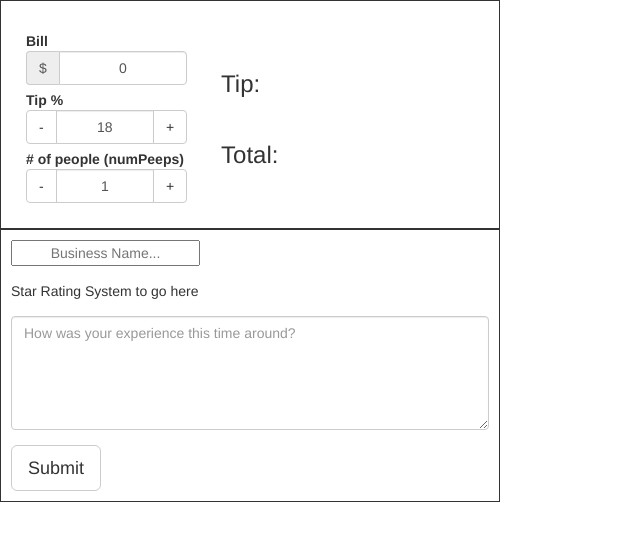
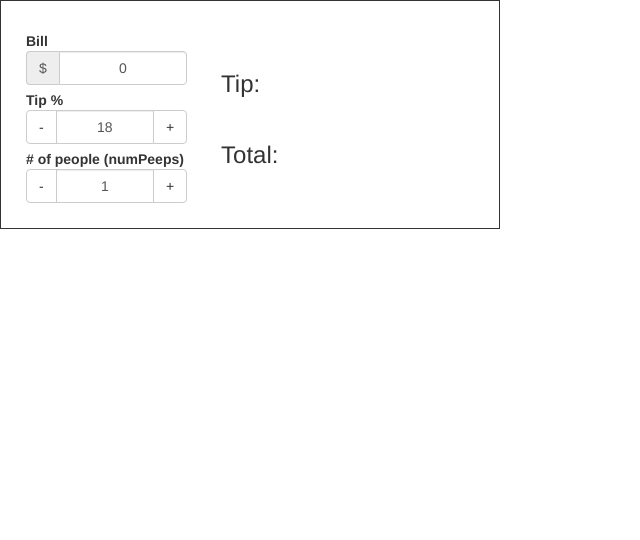
Before and after one commit to iareintelligent/just_the_tip_calc, a plain HTML site: page index.html in a window 1280 px wide. Shown: the whole page, without its empty margins (0-640 px from the left). Drawn offline with nearby package versions, Linux system fonts and the light colour scheme.

Commit message:
commented out rating system for now

```diff
--- a/index.html
+++ b/index.html
@@ -57,7 +57,7 @@
     </div>
   </div>
 
-  <div id="report_card">
+  <!-- <div id="report_card">
     <div class="form-group">
       <label class="sr-only">Business Name</label>
       <input type="text" placeholder="Business Name...">
@@ -70,7 +70,7 @@
       <textarea type="text" name="message" class="form-control" rows="5" placeholder="How was your experience this time around?"></textarea>
     </div>
     <input type="submit" id="submit" class="btn btn-default btn-lg" value="Submit"/>
-  </div>
+  </div> -->
 
 
   <script src="https://code.jquery.com/jquery-3.1.0.min.js"   integrity="sha256-cCueBR6CsyA4/9szpPfrX3s49M9vUU5BgtiJj06wt/s="   crossorigin="anonymous"></script>
```
